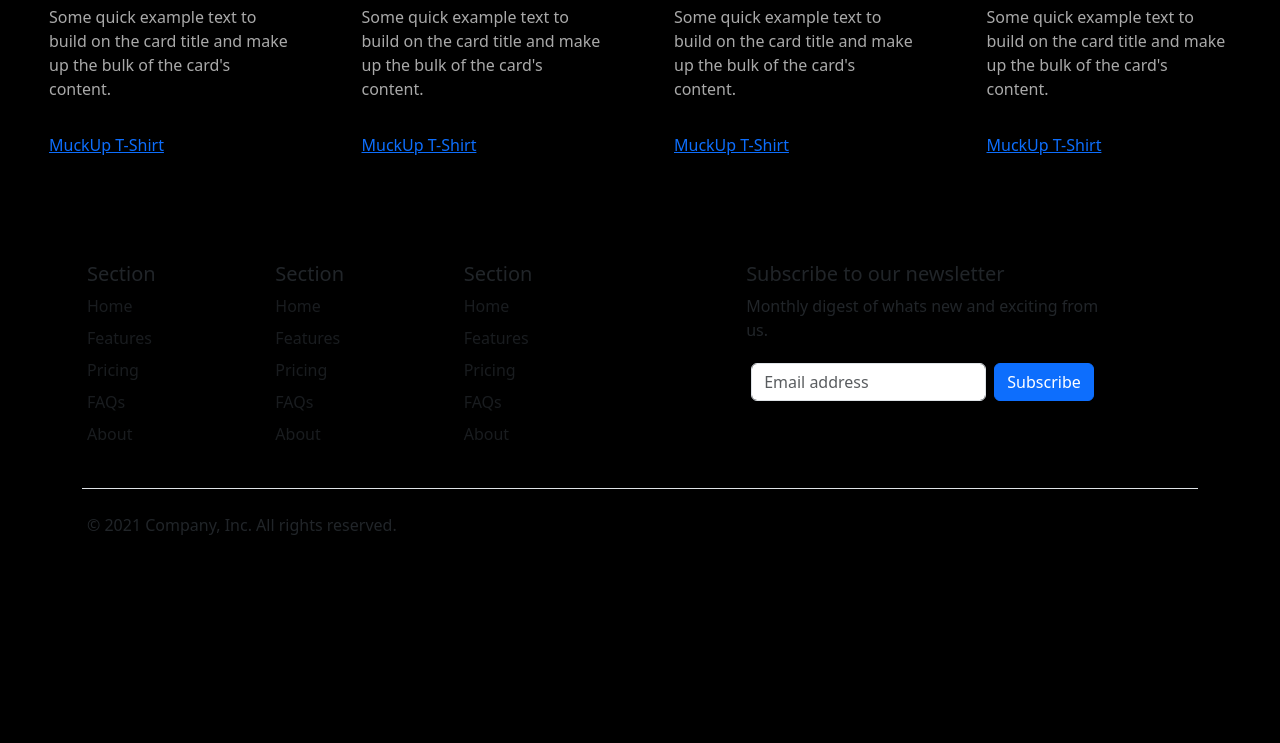
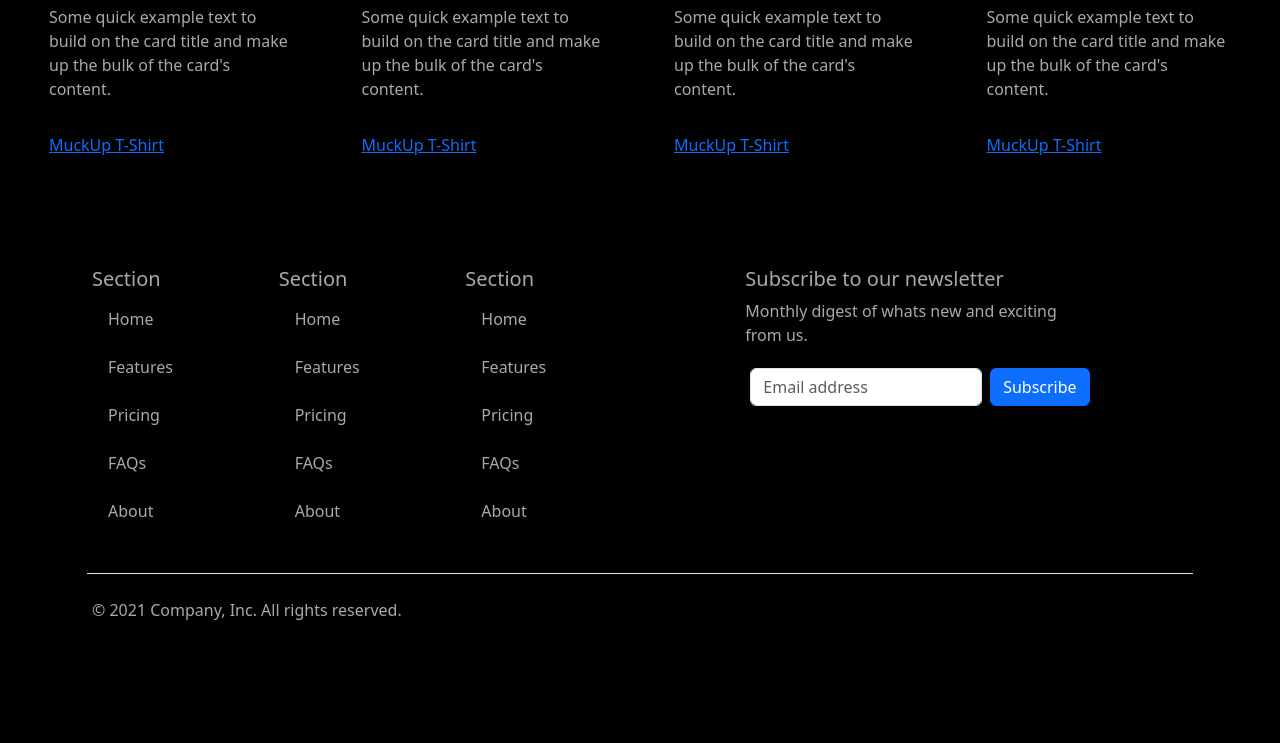
Before and after one commit to Goobriel/Cloud-Copmuting-Final-Project-E-Commerce-Store, a plain HTML site: page MidTerm Project.html in a window 1280 px wide. Shown: the part 1238-1981 px from the top of the page. Before the commit the page ends 1898 px from the top, so only its background shows below. Drawn offline with nearby package versions, Linux system fonts and the light colour scheme; files whose address does not match are found by name.

Commit message:
Footer text color fix

```diff
--- a/MidTerm Project.html
+++ b/MidTerm Project.html
@@ -235,38 +235,39 @@
     <!----------------------------------------              -Footer Begins           -------------------------------------------------------->
 
     <div class="container">
-            <footer class="py-5" class="footy">
+        <div class="FOOT">
+            <footer class="py-5">
                 <div class="row">
                     <div class="col-2">
                         <h5>Section</h5>
                         <ul class="nav flex-column">
-                            <li class="nav-item mb-2"><a href="#" class="nav-link p-0 text-muted">Home</a></li>
-                            <li class="nav-item mb-2"><a href="#" class="nav-link p-0 text-muted">Features</a></li>
-                            <li class="nav-item mb-2"><a href="#" class="nav-link p-0 text-muted">Pricing</a></li>
-                            <li class="nav-item mb-2"><a href="#" class="nav-link p-0 text-muted">FAQs</a></li>
-                            <li class="nav-item mb-2"><a href="#" class="nav-link p-0 text-muted">About</a></li>
+                            <li class="nav-item mb-2"><a href="#" class="nav-link ">Home</a></li>
+                            <li class="nav-item mb-2"><a href="#" class="nav-link ">Features</a></li>
+                            <li class="nav-item mb-2"><a href="#" class="nav-link ">Pricing</a></li>
+                            <li class="nav-item mb-2"><a href="#" class="nav-link ">FAQs</a></li>
+                            <li class="nav-item mb-2"><a href="#" class="nav-link ">About</a></li>
                         </ul>
                     </div>
 
                     <div class="col-2">
                         <h5>Section</h5>
                         <ul class="nav flex-column">
-                            <li class="nav-item mb-2"><a href="#" class="nav-link p-0 text-muted">Home</a></li>
-                            <li class="nav-item mb-2"><a href="#" class="nav-link p-0 text-muted">Features</a></li>
-                            <li class="nav-item mb-2"><a href="#" class="nav-link p-0 text-muted">Pricing</a></li>
-                            <li class="nav-item mb-2"><a href="#" class="nav-link p-0 text-muted">FAQs</a></li>
-                            <li class="nav-item mb-2"><a href="#" class="nav-link p-0 text-muted">About</a></li>
+                            <li class="nav-item mb-2"><a href="#" class="nav-link ">Home</a></li>
+                            <li class="nav-item mb-2"><a href="#" class="nav-link ">Features</a></li>
+                            <li class="nav-item mb-2"><a href="#" class="nav-link ">Pricing</a></li>
+                            <li class="nav-item mb-2"><a href="#" class="nav-link ">FAQs</a></li>
+                            <li class="nav-item mb-2"><a href="#" class="nav-link ">About</a></li>
                         </ul>
                     </div>
 
                     <div class="col-2">
                         <h5>Section</h5>
                         <ul class="nav flex-column">
-                            <li class="nav-item mb-2"><a href="#" class="nav-link p-0 text-muted">Home</a></li>
-                            <li class="nav-item mb-2"><a href="#" class="nav-link p-0 text-muted">Features</a></li>
-                            <li class="nav-item mb-2"><a href="#" class="nav-link p-0 text-muted">Pricing</a></li>
-                            <li class="nav-item mb-2"><a href="#" class="nav-link p-0 text-muted">FAQs</a></li>
-                            <li class="nav-item mb-2"><a href="#" class="nav-link p-0 text-muted">About</a></li>
+                            <li class="nav-item mb-2"><a href="#" class="nav-link ">Home</a></li>
+                            <li class="nav-item mb-2"><a href="#" class="nav-link ">Features</a></li>
+                            <li class="nav-item mb-2"><a href="#" class="nav-link ">Pricing</a></li>
+                            <li class="nav-item mb-2"><a href="#" class="nav-link ">FAQs</a></li>
+                            <li class="nav-item mb-2"><a href="#" class="nav-link ">About</a></li>
                         </ul>
                     </div>
 
--- a/styleMidterm.css
+++ b/styleMidterm.css
@@ -12,7 +12,7 @@ div {
 
 /***  Navigation  Bar  ***/
 .topnav {
-    background-color: #333;
+    background-color: purple;
     overflow: hidden;
 }
 
@@ -70,8 +70,11 @@ div {
     color: darkgrey;
 }
 
-.footy {
-    color: blue;
+.FOOT {
+    color: darkgrey;
 }
 
+.FOOT .nav-link {
+    color: darkgrey;
+}
 /*************************/
```
